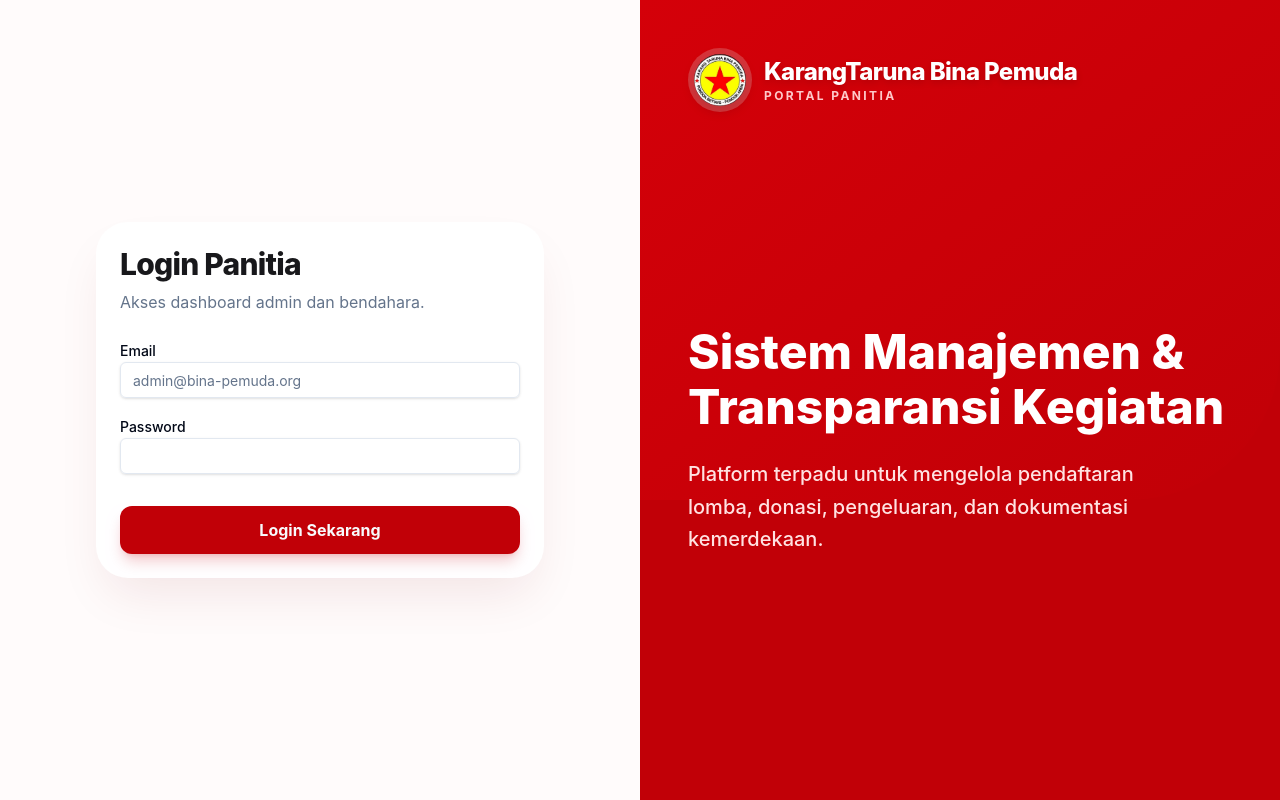
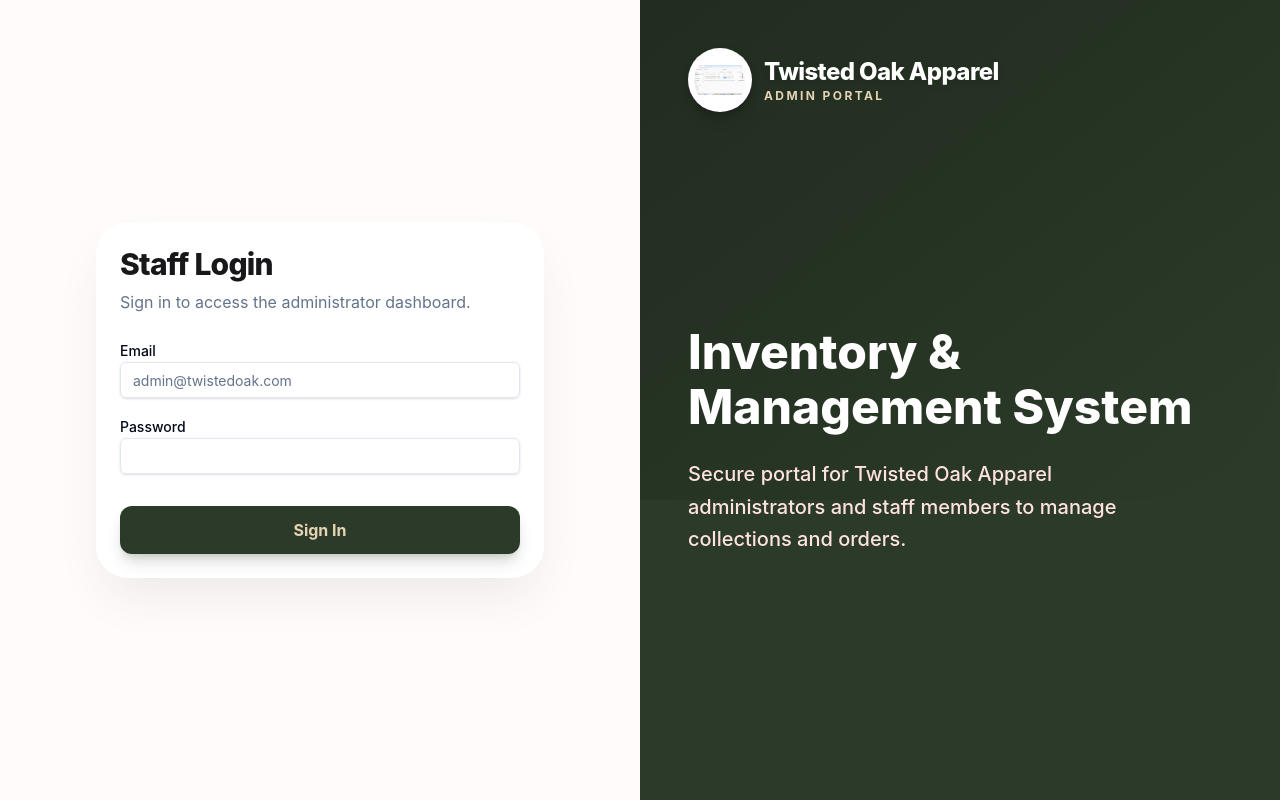
Before and after one commit to devcraftid/KarangTaruna-BinaPemuda, a React (Vite) app: page /login in a window 1280 px wide. Built offline with nearby package versions, Linux system fonts and the light colour scheme.

Commit message:
style: update auth layout and login page to twisted oak branding

```diff
--- a/src/features/auth/AuthLayout.tsx
+++ b/src/features/auth/AuthLayout.tsx
@@ -6,23 +6,23 @@
       <div className="flex flex-col items-center justify-center p-8">
         <Outlet />
       </div>
-      <div className="hidden md:flex flex-col justify-center p-12 bg-red-700 text-white relative overflow-hidden">
-        <div className="absolute top-0 left-0 w-full h-[500px] bg-gradient-to-br from-red-600/50 to-transparent z-0 rounded-br-[150px]" />
+      <div className="hidden md:flex flex-col justify-center p-12 bg-[#2C3B29] text-white relative overflow-hidden">
+        <div className="absolute top-0 left-0 w-full h-[500px] bg-gradient-to-br from-[#1E291D]/80 to-transparent z-0 rounded-br-[150px]" />
 
         <Link to="/" className="absolute top-12 left-12 flex items-center gap-3 z-10 hover:opacity-90 transition-opacity">
-          <img src="/logo.png" alt="Logo" className="w-16 h-16 object-contain drop-shadow-lg bg-white/20 p-1.5 rounded-full backdrop-blur-md" />
+          <img src="/twisted-oak.png" alt="Logo" className="w-16 h-16 object-contain drop-shadow-lg bg-white p-1.5 rounded-full shadow-lg" />
           <div className="flex flex-col">
-            <span className="font-extrabold text-2xl tracking-tight text-white drop-shadow-md">KarangTaruna Bina Pemuda</span>
-            <span className="font-bold text-red-200 text-xs tracking-[0.2em] uppercase">Portal Panitia</span>
+            <span className="font-extrabold text-2xl tracking-tight text-white drop-shadow-md">Twisted Oak Apparel</span>
+            <span className="font-bold text-[#E5D3B3] text-xs tracking-[0.2em] uppercase">Admin Portal</span>
           </div>
         </Link>
 
         <div className="z-10 mt-20">
           <h1 className="text-4xl lg:text-5xl font-extrabold mb-6 leading-[1.15]">
-            Sistem Manajemen &<br/> Transparansi Kegiatan
+            Inventory &<br/> Management System
           </h1>
           <p className="text-lg lg:text-xl font-medium text-red-100 max-w-md leading-relaxed">
-            Platform terpadu untuk mengelola pendaftaran lomba, donasi, pengeluaran, dan dokumentasi kemerdekaan.
+            Secure portal for Twisted Oak Apparel administrators and staff members to manage collections and orders.
           </p>
         </div>
       </div>
--- a/src/features/auth/LoginPage.tsx
+++ b/src/features/auth/LoginPage.tsx
@@ -42,16 +42,16 @@
       {/* Mobile Header (Hidden on Desktop) */}
       <div className="flex flex-col items-center justify-center md:hidden mb-6">
         <Link to="/" className="flex flex-col items-center gap-3">
-          <img src="/logo.png" alt="Logo" className="w-20 h-20 object-contain drop-shadow-md" />
-          <span className="font-extrabold text-2xl text-red-700 tracking-tight">KarangTaruna Bina Pemuda</span>
+          <img src="/twisted-oak.png" alt="Logo" className="w-20 h-20 object-contain drop-shadow-md rounded-full bg-white p-1" />
+          <span className="font-extrabold text-2xl text-[#2C3B29] tracking-tight">Twisted Oak Apparel</span>
         </Link>
       </div>
 
-      <Card className="border-none shadow-2xl shadow-red-900/10 rounded-[2rem] bg-white">
+      <Card className="border-none shadow-2xl shadow-[#2C3B29]/10 rounded-[2rem] bg-white">
         <CardHeader className="space-y-2 pb-6">
-          <CardTitle className="text-3xl font-extrabold text-zinc-900 tracking-tight">Login Panitia</CardTitle>
+          <CardTitle className="text-3xl font-extrabold text-zinc-900 tracking-tight">Staff Login</CardTitle>
           <CardDescription className="text-base text-muted-foreground">
-            Akses dashboard admin dan bendahara.
+            Sign in to access the administrator dashboard.
           </CardDescription>
         </CardHeader>
         <CardContent>
@@ -61,7 +61,7 @@
             <Input
               id="email"
               type="email"
-              placeholder="admin@bina-pemuda.org"
+              placeholder="admin@twistedoak.com"
               value={email}
               onChange={(e: any) => setEmail(e.target.value)}
               required
@@ -77,9 +77,9 @@
               required
             />
           </div>
-          <Button type="submit" className="w-full h-12 rounded-xl text-base font-bold bg-red-700 hover:bg-red-800 shadow-lg shadow-red-700/20 mt-4" disabled={loading}>
+          <Button type="submit" className="w-full h-12 rounded-xl text-base font-bold bg-[#2C3B29] hover:bg-[#1E291D] text-[#E5D3B3] shadow-lg shadow-[#2C3B29]/20 mt-4" disabled={loading}>
             {loading ? <Loader2 className="mr-2 h-5 w-5 animate-spin" /> : null}
-            {loading ? 'Memproses...' : 'Login Sekarang'}
+            {loading ? 'Processing...' : 'Sign In'}
           </Button>
         </form>
       </CardContent>
```
Also changed, not shown: public/twisted-oak.png (added).
